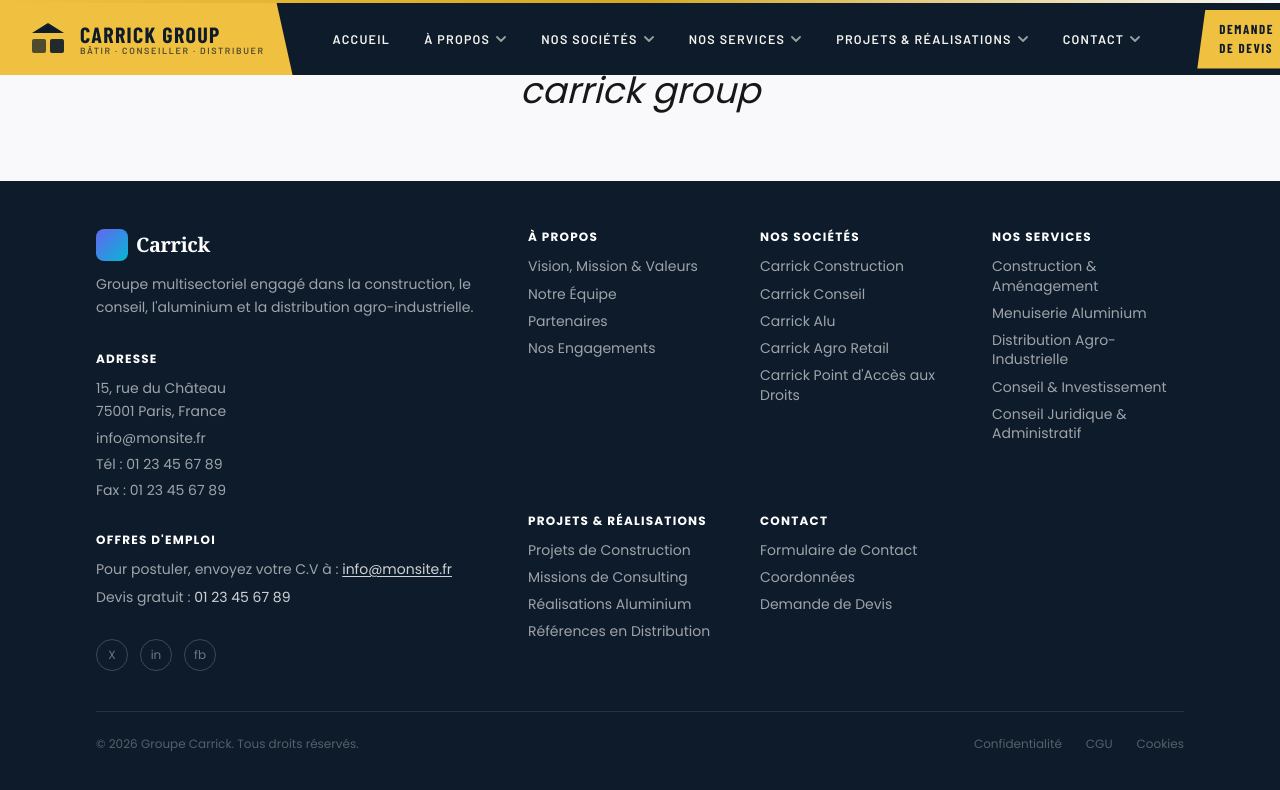
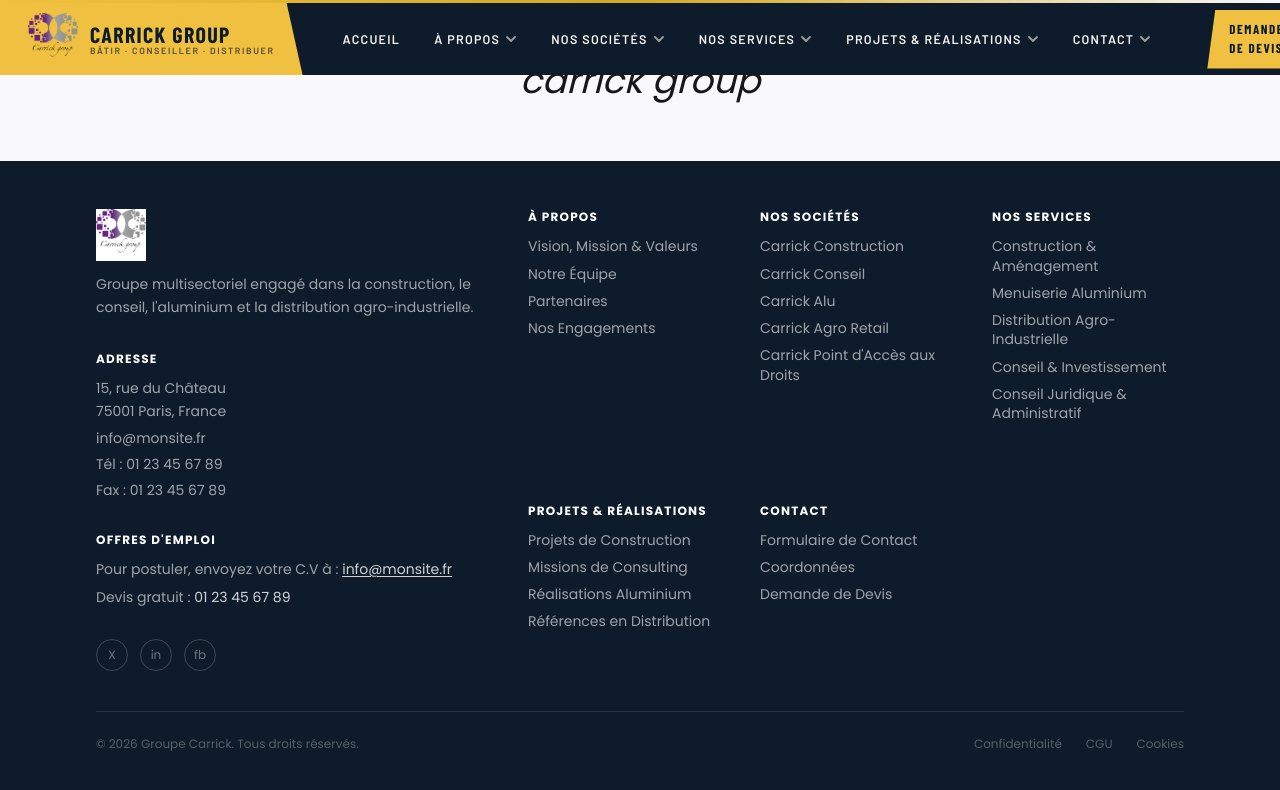
Before and after one commit to hadoukone0102/carrick-group, a Next.js app: page / in a window 1280 px wide. Shown: the top 790 px of the page. Built offline with nearby package versions, Linux system fonts and the light colour scheme; a web font is replaced by a local one.

Commit message:
changement du logo

```diff
--- a/src/features/shared/components/footer.tsx
+++ b/src/features/shared/components/footer.tsx
@@ -1,4 +1,5 @@
 import { NAV_ITEMS } from "@/features/contants/head.intdex";
+import Image from "next/image";
 
 export default function Footer() {
   return (
@@ -13,7 +14,8 @@
           {/* Logo */}
           <div className="flex flex-col gap-3">
             <div className="flex items-center gap-2">
-              <div
+              <Image src="/A/logo.png" height={50} width={50} alt="Logo"/>
+              {/* <div
                 className="w-8 h-8 rounded-lg shrink-0"
                 style={{ background: "linear-gradient(135deg, #6366f1, #06b6d4)" }}
               />
@@ -22,7 +24,7 @@
                 style={{ fontFamily: "Georgia, serif", letterSpacing: "-0.02em" }}
               >
                 Carrick
-              </span>
+              </span> */}
             </div>
             <p className="text-sm text-white/60 leading-relaxed">
               Groupe multisectoriel engagé dans la construction, le conseil,
--- a/src/features/shared/components/header.tsx
+++ b/src/features/shared/components/header.tsx
@@ -1,6 +1,7 @@
 "use client";
 import { NAV_ITEMS } from "@/features/contants/head.intdex";
 import { useState, useEffect, useRef } from "react";
+import Image  from "next/image";
 
 export default function Header() {
   const [isScrolled, setIsScrolled] = useState(false);
@@ -42,11 +43,7 @@
         <div className="ck-navbar">
           {/* Logo */}
           <a href="#" className="ck-logo">
-            <svg className="ck-logo-icon" viewBox="0 0 40 40" fill="none">
-              <rect x="4" y="20" width="14" height="14" rx="2" fill="#0d1b2a" opacity="0.7"/>
-              <rect x="22" y="20" width="14" height="14" rx="2" fill="#0d1b2a" opacity="0.9"/>
-              <polygon points="20,4 36,14 4,14" fill="#0d1b2a"/>
-            </svg>
+            <Image src="/logo.png" height={50} width={50} alt="Logo"/>
             <div className="ck-logo-text">
               <span className="ck-logo-name">Carrick Group</span>
               <span className="ck-logo-tagline">Bâtir · Conseiller · Distribuer</span>
```
Also changed, not shown: public/A/logo.png (added), public/logo.png (added).
